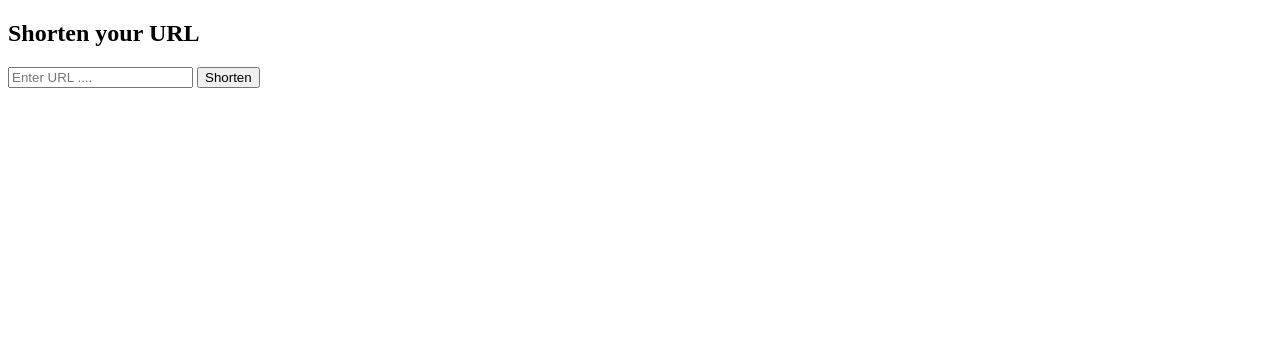
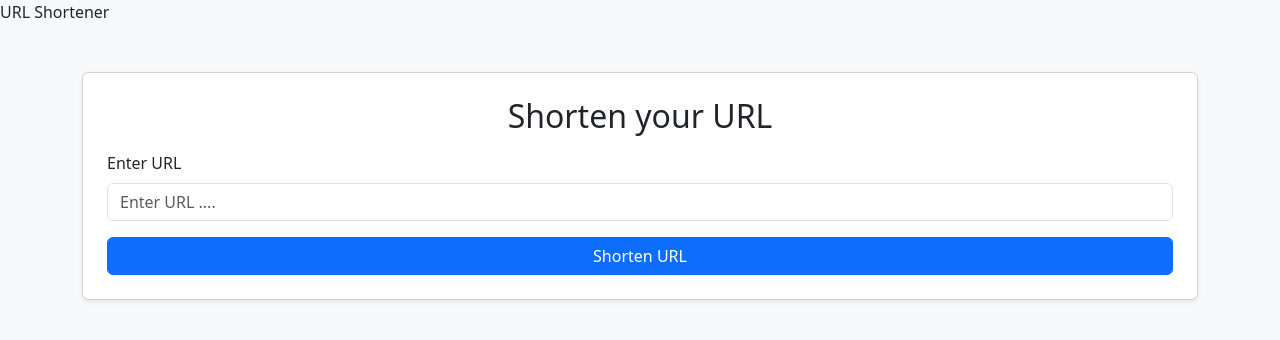
Before and after one commit to alpheratzz21/URL-Shortener, a Flask app: page / in a window 1280 px wide. Shown: the top 340 px of the page. Run offline with Flask 3, Linux system fonts and the light colour scheme.

Commit message:
update html and app

```diff
--- a/app.py
+++ b/app.py
@@ -36,8 +36,10 @@
         data[code] = original_url
         save_data(data)
 
+        short_url = request.host_url + code
+
         #return result page later ->> just display row
-        return f"Short URL created: <b>{code}</b>"
+        return render_template("result.html", code=code, short_url=short_url)
 
     return render_template("home.html")
 
--- a/storage.json
+++ b/storage.json
@@ -1,3 +1,4 @@
 {
     "wIgqqu": "https://www.linkedin.com/in/rifqiananda"
+
 }
--- a/templates/home.html
+++ b/templates/home.html
@@ -1,14 +1,25 @@
 <!DOCTYPE html>
-<html>
+<html lang="en">
 <head>
+    <meta charset="UTF-8"
     <title>URL Shortener</title>
+    <link href="https://cdn.jsdelivr.net/npm/bootstrap@5.3.0/dist/css/bootstrap.min.css" rel="stylesheet">
 </head>
-<body>
-    <h2>Shorten your URL</h2>
+<body class="bg-light">
+<div class="container mt-5">
+    <div class="card p-4 shadow-sm">
+        <h2 class="mb-3 text-center">Shorten your URL</h2>
 
-    <form method="POST">
-        <input type="text" name="url" placeholder="Enter URL ...." required>
-        <button type="submit">Shorten</button>
-    </form>
+        <form method="POST">
+            <div class="mb-3">
+                <label class="form-label">Enter URL</label>
+                <input type="text" name="url" class="form-control" placeholder="Enter URL ...." required>
+            </div>
+
+            <button class="btn btn-primary w-100">Shorten URL</button>
+        </form>
+    </div>
+</div>
+
 </body>
 </html>
```
Also changed, not shown: templates/result.html (added, +25 -0 lines), static/style.css (deleted).
